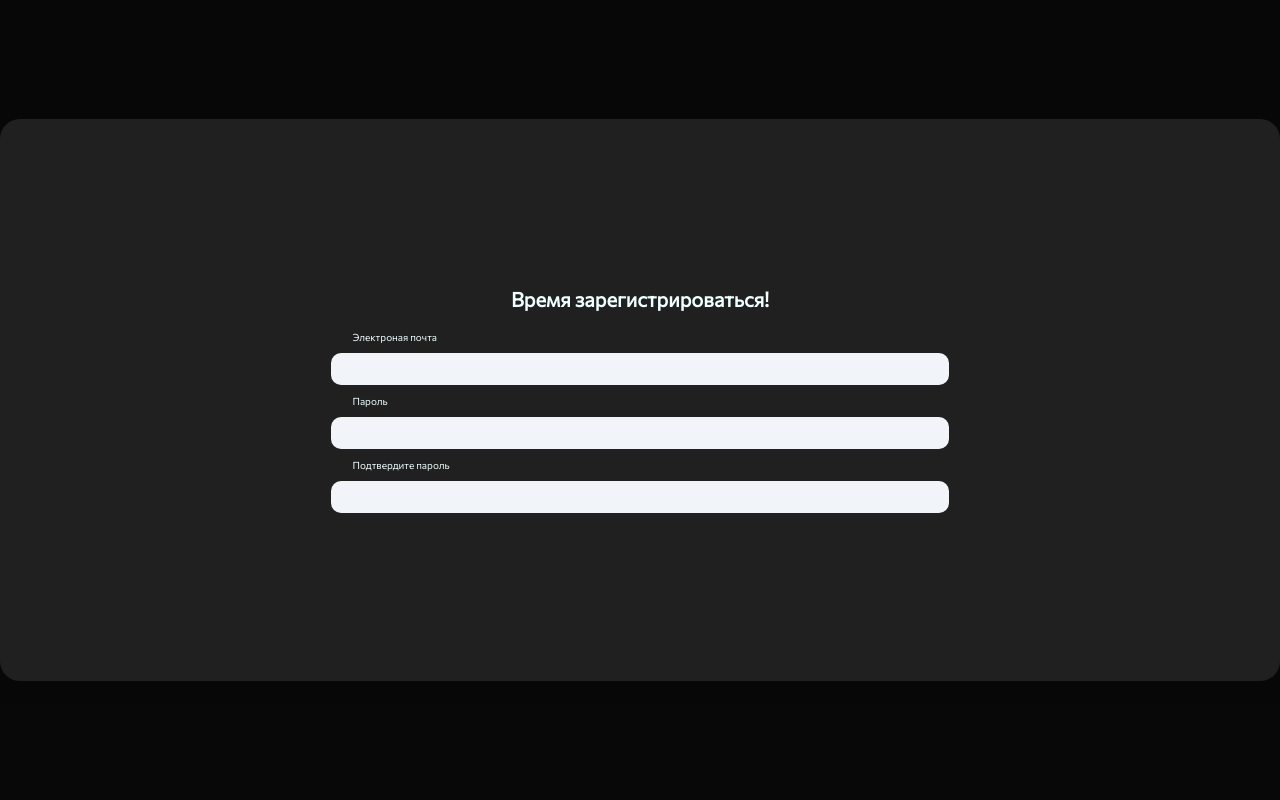
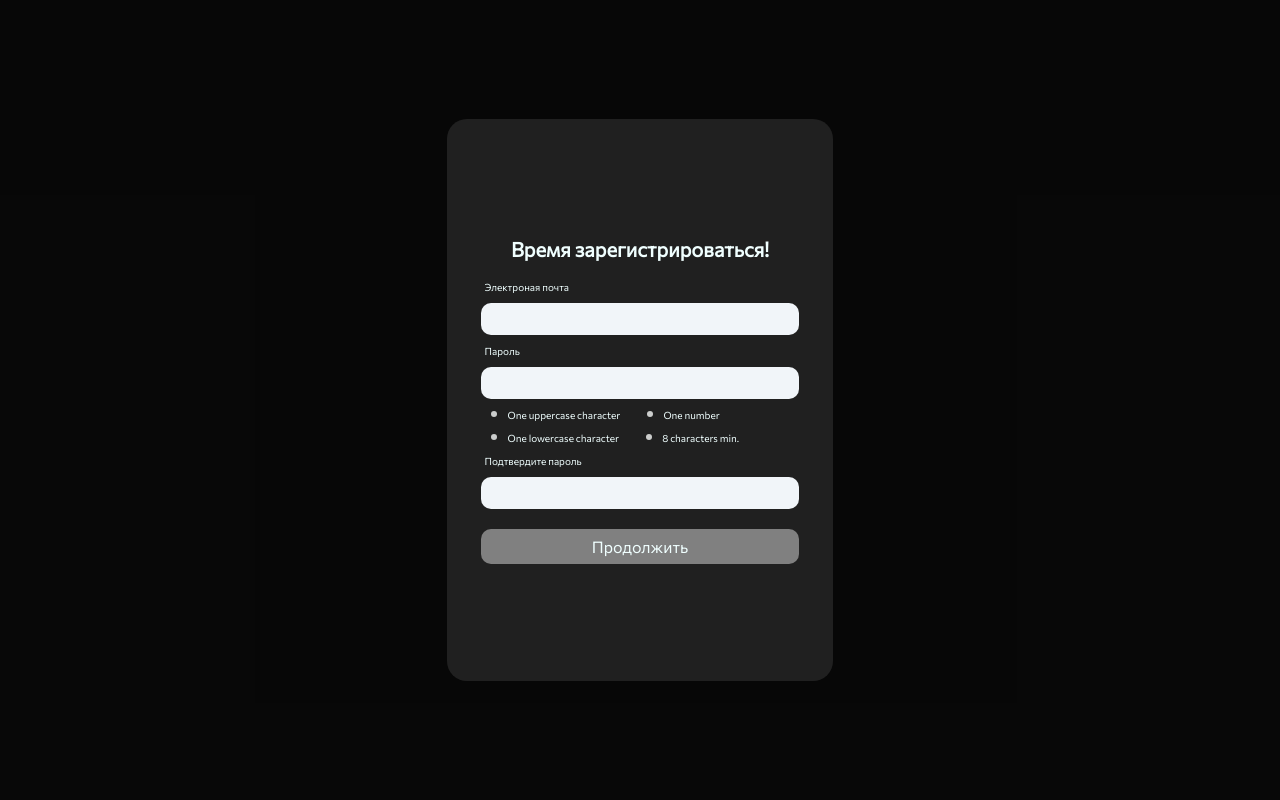
Before and after one commit to Georgykarat/Jouer, a Django app: page /signup/ in a window 1280 px wide. Shown: the part 60-860 px from the top of the page. Run offline with Django 4.2, Linux system fonts and the light colour scheme; some web fonts are replaced.

Commit message:
sign up js

```diff
--- a/home/static/styles/home_signup.css
+++ b/home/static/styles/home_signup.css
@@ -39,7 +39,7 @@ main {
     justify-content: center;
     flex-wrap: wrap;
     align-items: center;
-    min-width: 30vw;
+    width: 30vw;
     min-height: 70vh;
     background-color: #252525d8;
     border-radius: 20px;
@@ -51,7 +51,7 @@ main {
     flex-wrap: wrap;
     align-items: center;
     width: 90%;
-    margin: 5% 5%;
+    padding: 5% 5%;
 }
 h2 {
     font-size: 20px;
@@ -64,7 +64,7 @@ label {
     font-size: 10px;
     text-align: center;
     color: azure;
-    width: 50%;
+    width: 90%;
     padding-bottom: 10px;
     padding-top: 10px;
     display: flex;
@@ -80,9 +80,63 @@ input {
     border-radius: 10px;
     border: 1px solid transparent;
     background-color: #F1F5F9;
-    font-size: 18px;
+    font-size: 10px;
     padding-left: 20px;
     padding-right: 20px;
-    width: 50%;
+    width: 80%;
     outline: none;
 }
+.register__form-reg-block {
+    display: flex;
+    width: 90%;
+    flex-wrap: wrap;
+    justify-content: start;
+}
+.register__form-reg-block_checkbox {
+    display: flex;
+    width: 100%;
+    flex-wrap: nowrap;
+    justify-content: start;
+}
+.checkbox__reg__custom {
+    width: 5%;
+    cursor: pointer;
+}
+.att-text-1 {
+    color: azure;
+    font-size: 10px;
+}
+.password-check-att-general-cnt-first-row {
+    display: flex;
+    flex-wrap: wrap;
+    justify-content: center;
+    align-items: center;
+}
+.first-att {
+    margin-right: 20px;
+}
+.main__form_submit_button {
+    width: 92%;
+    height: 35px;
+    background-color: grey;
+    color: azure;
+    text-align: center;
+    margin-top: 20px;
+    border-radius: 10px;
+    display: flex;
+    align-items: center;
+    justify-content: center;
+    cursor: not-allowed;
+}
+.tick-one {
+    display: none;
+}
+.tick-two {
+    display: none;
+}
+.tick-three {
+    display: none;
+}
+.tick-four {
+    display: none;
+}
--- a/home/templates/home/home.html
+++ b/home/templates/home/home.html
@@ -51,7 +51,7 @@
                 <div class="main__cnt_center-left">
                     <h2 class="main__h2">Портал по настольным играм</h2>
                     <!-- <hr width="400" size="2" color="azure" class="main__h2-line"/> -->
-                    <div class="main__h2_description">Платформа для любителей настольных игр</div>
+                    <div class="main__h2_description">Твой персональный помощник в мире настольных игр</div>
                 </div>
                 <div class="main__cnt_center-right">
                     <div class="main__cnt_center-right-cnt">
--- a/home/templates/home/signup.html
+++ b/home/templates/home/signup.html
@@ -7,11 +7,11 @@
     <meta name="viewport" content="width=device-width, initial-scale=1.0">
     <title>Jouer Sign Up</title>
     <script src="{% static 'frameworks/jQueryv3.6.0.min.js' %}"></script>
+    <script src="{% static 'scripts/js/home_signup.js' %}"></script>
     <link rel="stylesheet" type="text/css" href="{% static 'styles/fonts.css' %}">
     <link rel="stylesheet" type="text/css" href="{% static 'styles/home_signup.css' %}">
     <!-- <link rel="stylesheet" type="text/css" href="{% static 'home/css/home.css' %}">
-    <script src="{% static 'home/js/jquery-ui.min.js' %}"></script>
-    <script src="{% static 'home/js/home.js' %}"></script> -->
+    <script src="{% static 'home/js/jquery-ui.min.js' %}"></script> -->
     <!-- <style type="text/css">
           @font-face{
   font-family: Lemon Milk Pro;
@@ -59,10 +59,45 @@
                         <label>Пароль</label>
                         <input type="password" class="pass-f">
                     </div>
+                    <div class="register__form-reg-block">
+                        <div class="password-check-att-general-cnt-first-row">
+                            <div class="first-att">
+                                <svg width="20" height="20">
+                                    <circle cx="10" cy="15" r="3" fill="#cbcdcc"  class="check-one"/>
+                                    <polyline points="7,14 10,19 16,9" stroke="#27cf7f" stroke-width="2" fill="none" class="tick-one" />
+                                </svg>
+                                <span class="att-text-1">One uppercase character</span>
+                            </div>
+                            <div class="first-att">
+                                <svg width="20" height="20" class="svg2">
+                                    <circle cx="10" cy="15" r="3" fill="#cbcdcc" class="check-two"/>
+                                    <polyline points="7,14 10,19 16,9" stroke="#27cf7f" stroke-width="2" fill="none" class="tick-two" />
+                                </svg>
+                                <span class="att-text-1">One number</span>
+                            </div>
+                        </div>
+                        <div class="password-check-att-general-cnt-first-row">
+                            <div class="first-att">
+                                <svg width="20" height="20">
+                                    <circle cx="10" cy="15" r="3" fill="#cbcdcc" class="check-three"/>
+                                    <polyline points="7,14 10,19 16,9" stroke="#27cf7f" stroke-width="2" fill="none" class="tick-three" />
+                                </svg>
+                                <span class="att-text-1">One lowercase character</span>
+                            </div>
+                            <div class="first-att">
+                                <svg width="20" height="20" class="svg3">
+                                    <circle cx="10" cy="15" r="3" fill="#cbcdcc" class="check-four" />
+                                    <polyline points="7,14 10,19 16,9" stroke="#27cf7f" stroke-width="2" fill="none" class="tick-four" />
+                                </svg>
+                                <span class="att-text-1">8 characters min.</span>
+                            </div>
+                        </div>
+                    </div>
                     <div class="main__form_inputcnt">
                         <label>Подтвердите пароль</label>
                         <input type="password" class="pass-f">
                     </div>
+                    <div class="main__form_submit_button">Продолжить</div>
                 </form>
             </div>
         </div>
```
Also changed, not shown: home/static/styles/home.css (+6 -1 lines), home/static/scripts/js/home_signup.js (added).
